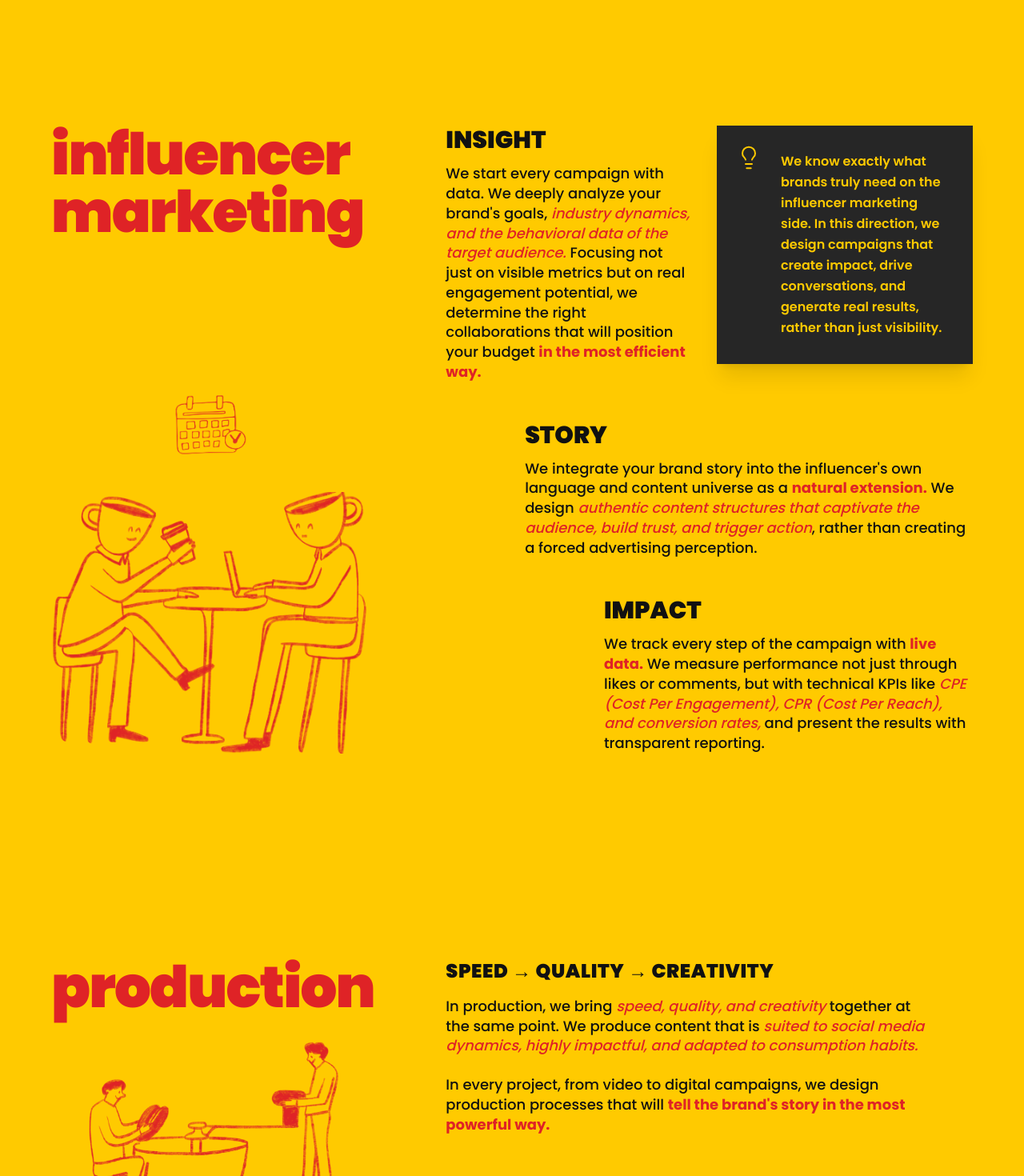
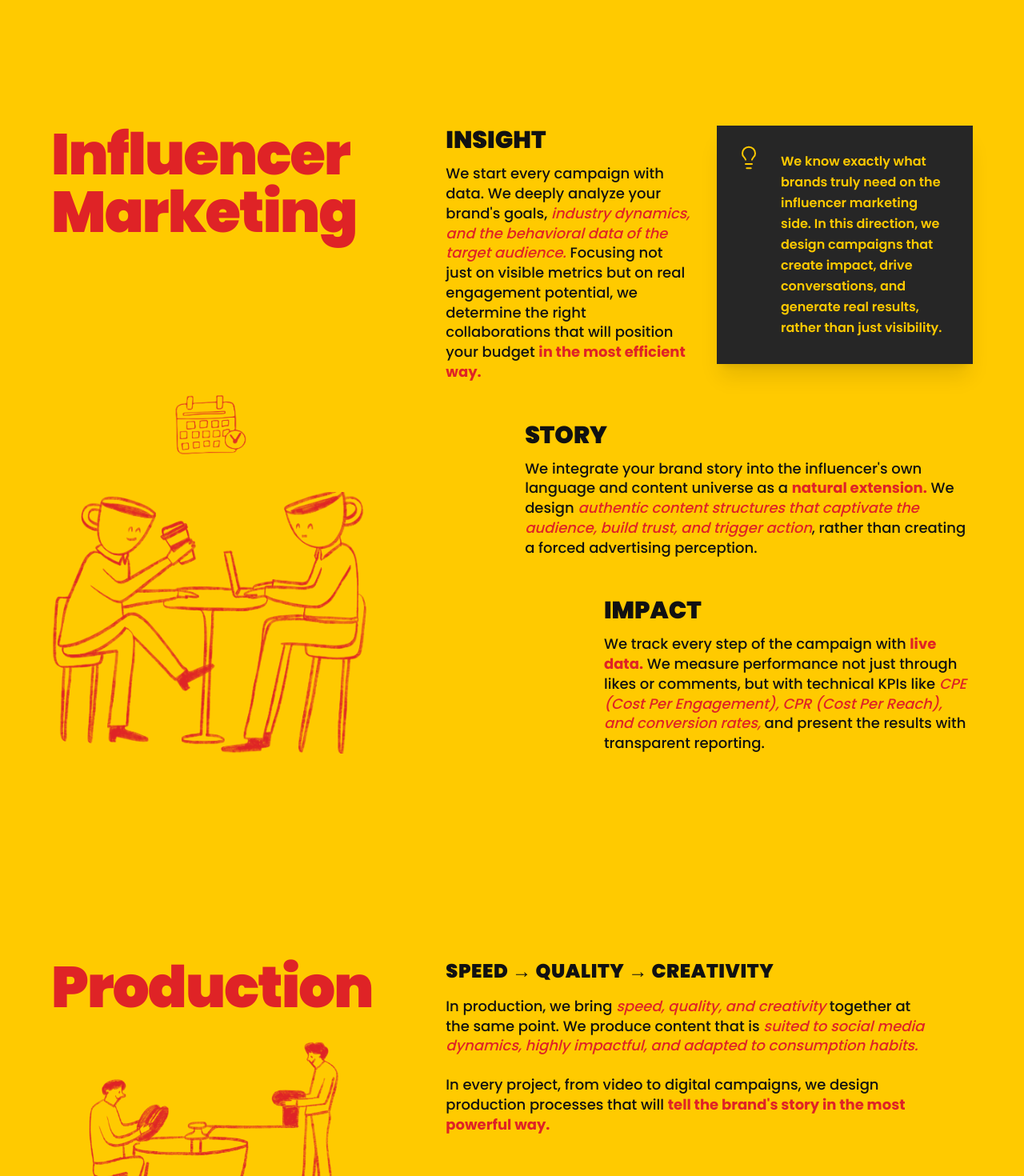
Before and after one commit to MF-Digital-Studio/the-spark-social, a Next.js app: page / in a window 1280 px wide. Shown: the part 3485-4955 px from the top of the page at 80% size. Built offline with nearby package versions, Linux system fonts and the light colour scheme.

Commit message:
Capitalize section titles

```diff
--- a/src/components/sections/ServiceDetails.tsx
+++ b/src/components/sections/ServiceDetails.tsx
@@ -26,7 +26,7 @@ export default function ServiceDetails() {
               transition={{ duration: 1, ease: [0.16, 1, 0.3, 1] }}
               className="lg:col-span-5 flex flex-col items-center lg:items-start"
             >
-              <h2 className="text-5xl sm:text-6xl md:text-7xl font-black text-[#df2326] tracking-tight leading-none mb-8 text-center lg:text-left flex flex-col">
+              <h2 className="text-5xl sm:text-6xl md:text-7xl font-black text-[#df2326] tracking-tight leading-none mb-8 text-center lg:text-left flex flex-col capitalize">
                 <span>{t("serviceDetails.influencerTitle1")}</span>
                 <span>{t("serviceDetails.influencerTitle2")}</span>
               </h2>
@@ -119,7 +119,7 @@ export default function ServiceDetails() {
               transition={{ duration: 1, ease: [0.16, 1, 0.3, 1] }}
               className="lg:col-span-5 flex flex-col items-center lg:items-start"
             >
-              <h2 className="text-5xl sm:text-6xl md:text-7xl font-black text-[#df2326] tracking-tight leading-none mb-8 text-center lg:text-left">
+              <h2 className="text-5xl sm:text-6xl md:text-7xl font-black text-[#df2326] tracking-tight leading-none mb-8 text-center lg:text-left capitalize">
                 {t("serviceDetails.productionTitle")}
               </h2>
 
```
